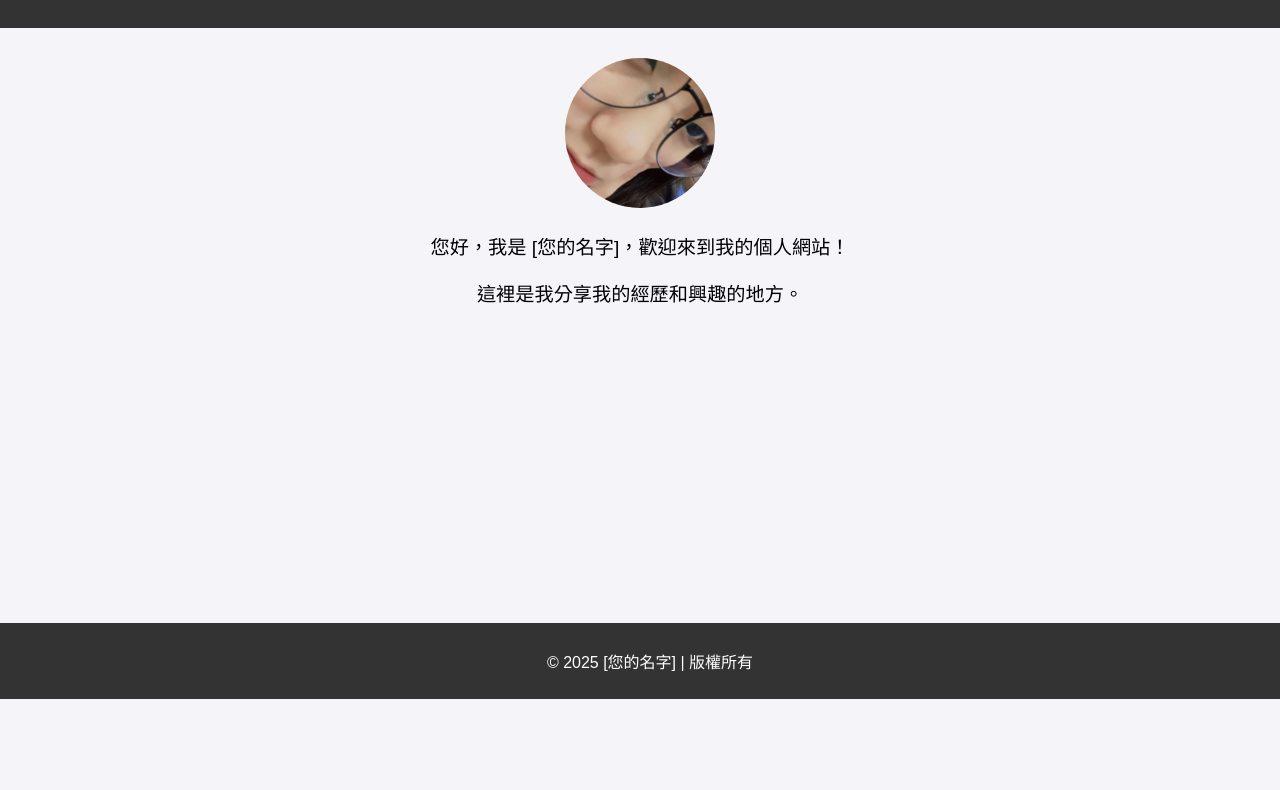
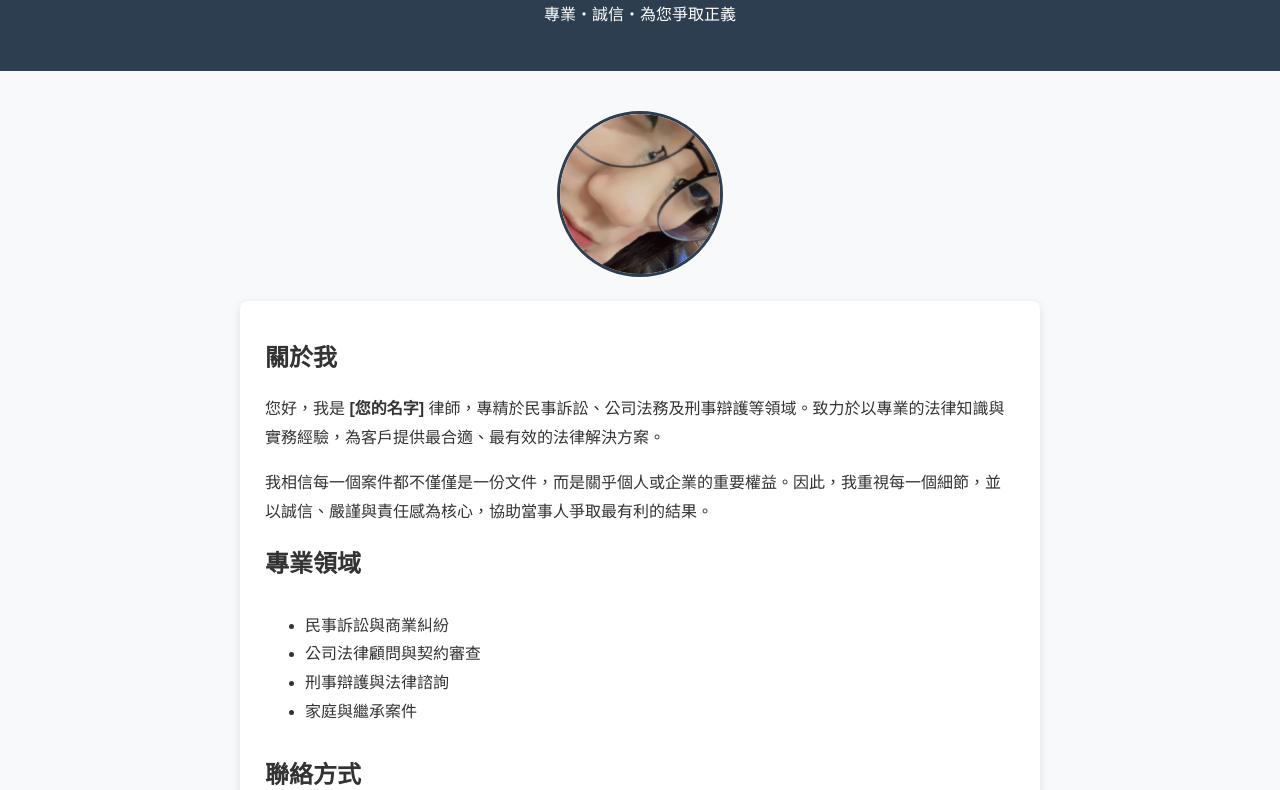
Before and after one commit to bsc1123/bsc, a plain HTML site: page index.html in a window 1280 px wide. Shown: the part 101-891 px from the top of the page. Before the commit the page ends 800 px from the top, so only its background shows below. Drawn offline with Linux system fonts and the light colour scheme.

Commit message:
Add files via upload

```diff
--- a/index.html
+++ b/index.html
@@ -3,63 +3,95 @@
 <head>
     <meta charset="UTF-8">
     <meta name="viewport" content="width=device-width, initial-scale=1.0">
-    <title>我的個人網站</title>
+    <title>律師 [您的名字] 的個人網站</title>
     <style>
         body {
-            font-family: Arial, sans-serif;
+            font-family: "Noto Sans TC", Arial, sans-serif;
             margin: 0;
             padding: 0;
-            background-color: #f4f4f9;
+            background-color: #f8f9fa;
+            color: #333;
         }
         header {
-            background-color: #333;
+            background-color: #2c3e50;
             color: white;
             text-align: center;
-            padding: 20px;
+            padding: 30px 10px;
         }
         .container {
-            width: 80%;
-            margin: 0 auto;
+            width: 90%;
+            max-width: 800px;
+            margin: 40px auto;
             text-align: center;
         }
         .profile-img {
             border-radius: 50%;
-            width: 150px;
-            height: 150px;
+            width: 160px;
+            height: 160px;
             object-fit: cover;
-            margin-top: 30px;
+            border: 3px solid #2c3e50;
+            margin-bottom: 20px;
+        }
+        h1, h2 {
+            margin: 10px 0;
         }
         .intro {
-            margin-top: 20px;
-            font-size: 1.2em;
+            text-align: left;
+            background-color: white;
+            padding: 25px;
+            border-radius: 8px;
+            box-shadow: 0 2px 8px rgba(0, 0, 0, 0.1);
+            line-height: 1.8;
         }
         footer {
-            background-color: #333;
+            background-color: #2c3e50;
             color: white;
             text-align: center;
             padding: 10px;
-            position: fixed;
-            bottom: 0;
-            width: 100%;
+            margin-top: 40px;
+        }
+        a {
+            color: #2980b9;
+            text-decoration: none;
+        }
+        a:hover {
+            text-decoration: underline;
         }
     </style>
 </head>
 <body>
     <header>
-        <h1>歡迎來到我的個人網站</h1>
+        <h1>律師 [您的名字]</h1>
+        <p>專業・誠信・為您爭取正義</p>
     </header>
 
     <div class="container">
-        <!-- 在這裡放置您的個人照片 -->
-        <img src="your-photo.jpg" alt="個人照片" class="profile-img">
+        <!-- 放上您的個人照片 -->
+        <img src="your-photo.jpg" alt="律師個人照片" class="profile-img">
+
         <div class="intro">
-            <p>您好，我是 [您的名字]，歡迎來到我的個人網站！</p>
-            <p>這裡是我分享我的經歷和興趣的地方。</p>
+            <h2>關於我</h2>
+            <p>您好，我是 <strong>[您的名字]</strong> 律師，專精於民事訴訟、公司法務及刑事辯護等領域。致力於以專業的法律知識與實務經驗，為客戶提供最合適、最有效的法律解決方案。</p>
+
+            <p>我相信每一個案件都不僅僅是一份文件，而是關乎個人或企業的重要權益。因此，我重視每一個細節，並以誠信、嚴謹與責任感為核心，協助當事人爭取最有利的結果。</p>
+
+            <h2>專業領域</h2>
+            <ul style="text-align:left; display:inline-block;">
+                <li>民事訴訟與商業糾紛</li>
+                <li>公司法律顧問與契約審查</li>
+                <li>刑事辯護與法律諮詢</li>
+                <li>家庭與繼承案件</li>
+            </ul>
+
+            <h2>聯絡方式</h2>
+            <p>📞 電話：<a href="tel:0912345678">0912-345-678</a></p>
+            <p>📧 電子郵件：<a href="mailto:lawyer@example.com">lawyer@example.com</a></p>
+            <p>🏢 辦公室地址：台北市信義區信義路五段 7 號</p>
         </div>
     </div>
 
     <footer>
-        <p>© 2025 [您的名字] | 版權所有</p>
+        <p>© 2025 律師 [您的名字] | 保留所有權利</p>
     </footer>
 </body>
 </html>
```
